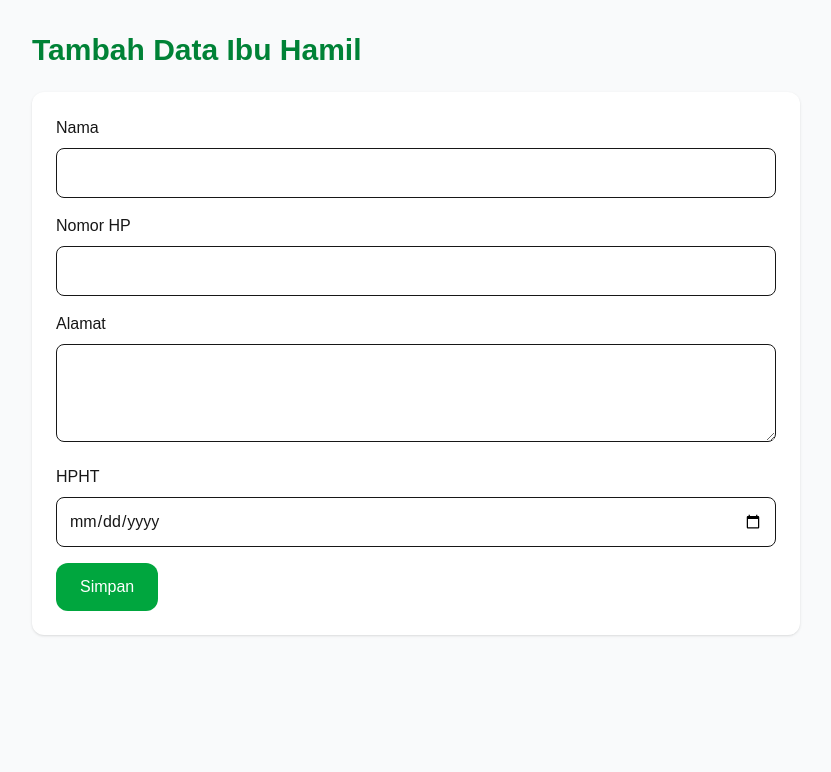
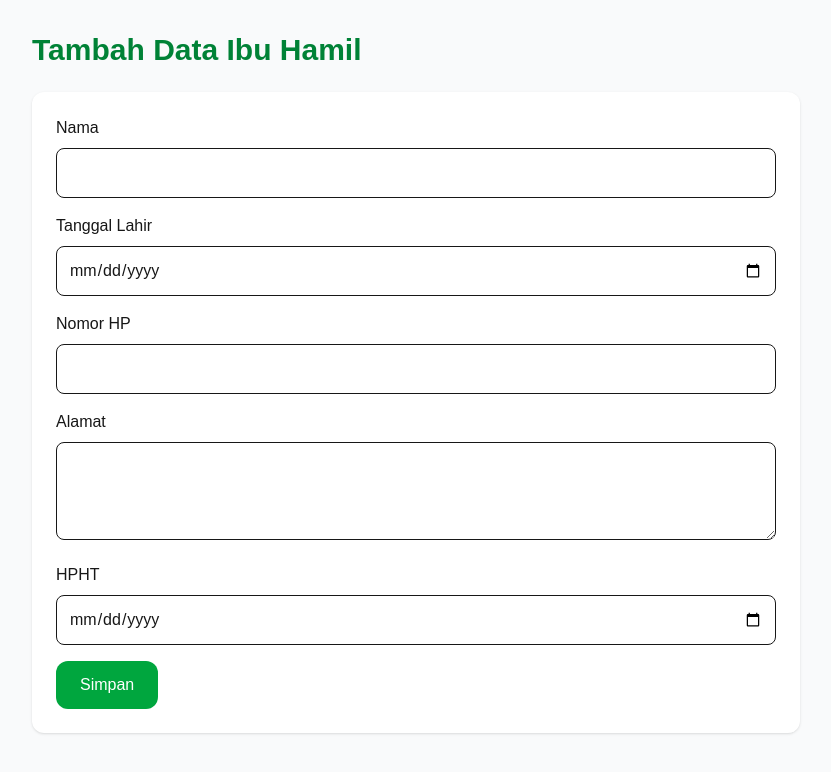
Before and after one commit to indrapendent/posyandu-monitoring-kehamilan, a Next.js app: page /mothers/new in a window 1280 px wide. Shown: the top 772 px of the page, without its empty margins (224-1055 px from the left). Built offline with nearby package versions, Linux system fonts and the light colour scheme.

Commit message:
create mothers registration form

```diff
--- a/app/mothers/new/page.tsx
+++ b/app/mothers/new/page.tsx
@@ -1,4 +1,34 @@
+"use client";
+
+import { useState } from "react";
+
 export default function NewMotherPage() {
+  const [nama, setNama] = useState("");
+  const [tanggalLahir, setTanggalLahir] = useState("");
+  const [nomorHp, setNomorHp] = useState("");
+  const [alamat, setAlamat] = useState("");
+  const [hpht, setHpht] = useState("");
+
+  function handleSubmit(
+    e: React.FormEvent<HTMLFormElement>
+  ) {
+    e.preventDefault();
+
+    alert(
+      JSON.stringify(
+        {
+          nama,
+          tanggalLahir,
+          nomorHp,
+          alamat,
+          hpht,
+        },
+        null,
+        2
+      )
+    );
+  }
+
   return (
     <main className="min-h-screen bg-gray-50 p-8">
       <div className="mx-auto max-w-3xl">
@@ -6,13 +36,34 @@ export default function NewMotherPage() {
           Tambah Data Ibu Hamil
         </h1>
 
-        <form className="space-y-4 rounded-xl bg-white p-6 shadow">
+        <form
+          onSubmit={handleSubmit}
+          className="space-y-4 rounded-xl bg-white p-6 shadow"
+        >
           <div>
             <label className="mb-2 block font-medium">
               Nama
             </label>
+
             <input
               type="text"
+              value={nama}
+              onChange={(e) => setNama(e.target.value)}
+              className="w-full rounded-lg border p-3"
+            />
+          </div>
+
+          <div>
+            <label className="mb-2 block font-medium">
+              Tanggal Lahir
+            </label>
+
+            <input
+              type="date"
+              value={tanggalLahir}
+              onChange={(e) =>
+                setTanggalLahir(e.target.value)
+              }
               className="w-full rounded-lg border p-3"
             />
           </div>
@@ -21,8 +72,13 @@ export default function NewMotherPage() {
             <label className="mb-2 block font-medium">
               Nomor HP
             </label>
+
             <input
               type="text"
+              value={nomorHp}
+              onChange={(e) =>
+                setNomorHp(e.target.value)
+              }
               className="w-full rounded-lg border p-3"
             />
           </div>
@@ -31,7 +87,12 @@ export default function NewMotherPage() {
             <label className="mb-2 block font-medium">
               Alamat
             </label>
+
             <textarea
+              value={alamat}
+              onChange={(e) =>
+                setAlamat(e.target.value)
+              }
               className="w-full rounded-lg border p-3"
               rows={3}
             />
@@ -41,15 +102,18 @@ export default function NewMotherPage() {
             <label className="mb-2 block font-medium">
               HPHT
             </label>
+
             <input
               type="date"
+              value={hpht}
+              onChange={(e) => setHpht(e.target.value)}
               className="w-full rounded-lg border p-3"
             />
           </div>
 
           <button
             type="submit"
-            className="rounded-xl bg-green-600 px-6 py-3 text-white"
+            className="rounded-xl bg-green-600 px-6 py-3 text-white hover:bg-green-700"
           >
             Simpan
           </button>
--- /dev/null
+++ b/services/mothers.service.ts
@@ -0,0 +1,2 @@
+export const APPS_SCRIPT_URL =
+  "https://script.google.com/macros/s/AKfycbxW2lxx4EVW4a8SowECKtCOJTtNk3rUUJt4BRSd66Nok8Majlat0qft2qdq1gID2cKy/exec";
```
Also changed, not shown: types/mother.ts (added, +9 -0 lines).
